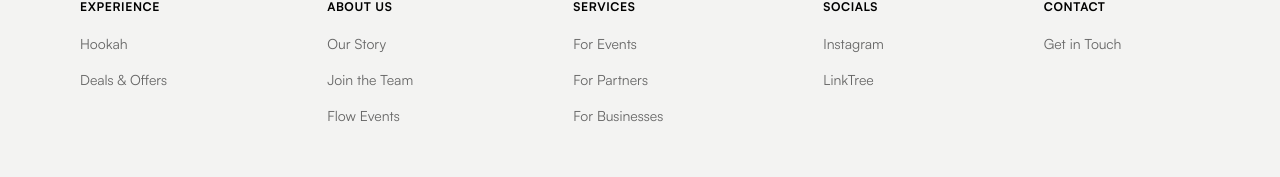
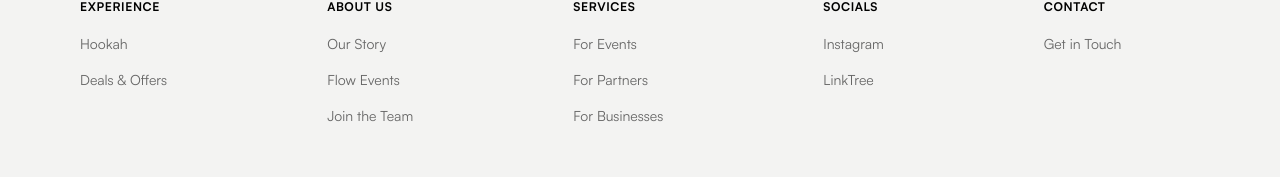
Before and after one commit to qaramanis/flow-lounge, a Next.js app: page / in a window 1280 px wide. Shown: the part 6949-7126 px from the top of the page. Built offline with nearby package versions, Linux system fonts and the light colour scheme.

Commit message:
Update footer.tsx

```diff
--- a/components/landing/footer/footer.tsx
+++ b/components/landing/footer/footer.tsx
@@ -29,13 +29,13 @@
     title: "About Us",
     links: [
       { label: "Our Story", href: "/story", isExternal: false },
+      { label: "Flow Events", href: "/events", isExternal: false },
       {
         label: "Join the Team",
         href: "/contact",
         isNew: false,
         isExternal: false,
       },
-      { label: "Flow Events", href: "/events", isExternal: false },
     ],
   },
   {
```
